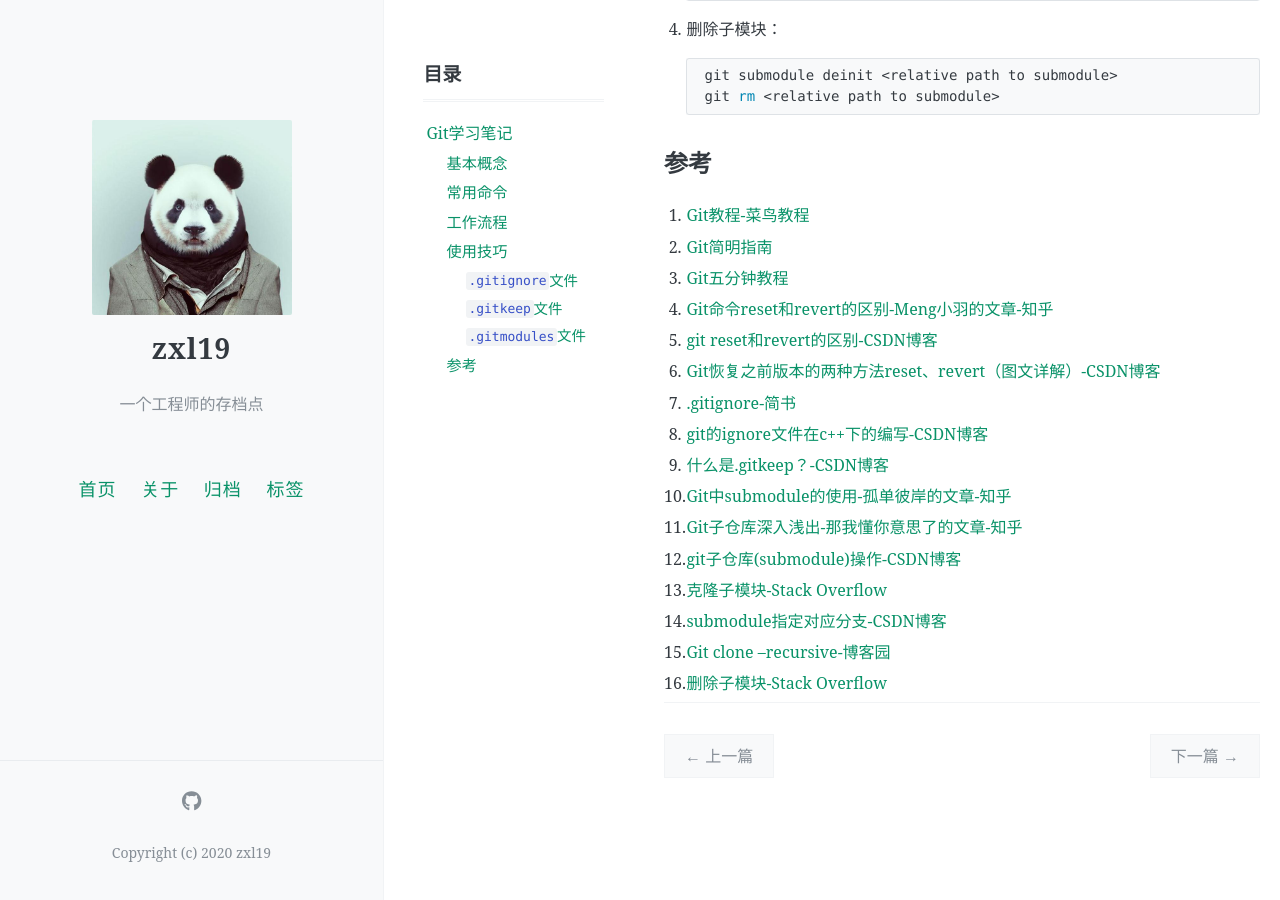
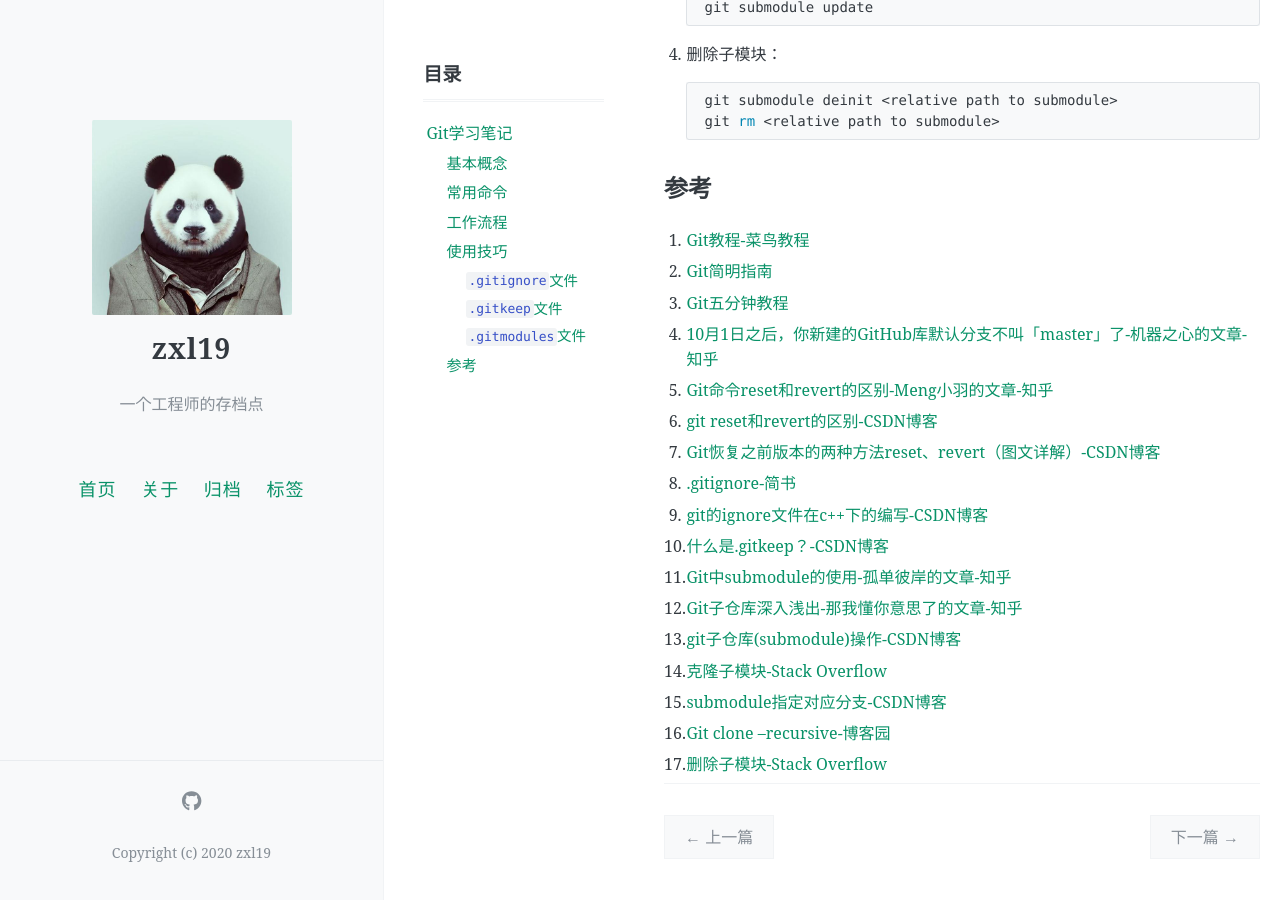
Before and after one commit to zxl19/zxl19.github.io, a Jekyll site: the page built from _posts/2021-08-14-git-note.md, in a window 1280 px wide and 900 px high, scrolled down 4551 px. Built offline with Jekyll 4.4.1, drawn with Linux system fonts in a browser that asks for light colours; comment, search, counter and statistics services are not loaded; some of the changed text lies outside the part shown.

Commit message:
Update Posts

````diff
--- a/_posts/2021-08-14-git-note.md
+++ b/_posts/2021-08-14-git-note.md
@@ -64,7 +64,7 @@ pinned: false
     git remote remove origin
     ```
 
-5. 分支：将特性开发绝缘，默认分支为`master`或`main`：
+5. 分支：将特性开发绝缘，默认分支为`master`，**自2020年10月1日起，GitHub将新仓库的默认分支改为`main`：**
 
     ```shell
     # 新建分支并切换
@@ -262,16 +262,17 @@ GitHub官方提供了模板：[github/gitignore](https://github.com/github/gitig
 1. [Git教程-菜鸟教程](https://www.runoob.com/git/git-tutorial.html)
 2. [Git简明指南](https://www.runoob.com/manual/git-guide/)
 3. [Git五分钟教程](https://www.runoob.com/w3cnote/git-five-minutes-tutorial.html)
-4. [Git命令reset和revert的区别-Meng小羽的文章-知乎](https://zhuanlan.zhihu.com/p/412482122)
-5. [git reset和revert的区别-CSDN博客](https://blog.csdn.net/qq_41800366/article/details/114943539)
-6. [Git恢复之前版本的两种方法reset、revert（图文详解）-CSDN博客](https://blog.csdn.net/yxlshk/article/details/79944535)
-7. [.gitignore-简书](https://www.jianshu.com/p/699ed86028c2)
-8. [git的ignore文件在c++下的编写-CSDN博客](https://blog.csdn.net/dong_beijing/article/details/79860967)
-9. [什么是.gitkeep？-CSDN博客](https://blog.csdn.net/qq_37164975/article/details/106131919)
-10. [Git中submodule的使用-孤单彼岸的文章-知乎](https://zhuanlan.zhihu.com/p/87053283)
-11. [Git子仓库深入浅出-那我懂你意思了的文章-知乎](https://zhuanlan.zhihu.com/p/100214931)
-12. [git子仓库(submodule)操作-CSDN博客](https://blog.csdn.net/whuzhang16/article/details/120182063)
-13. [克隆子模块-Stack Overflow](https://stackoverflow.com/questions/24777973/adding-git-submodules-automatically-gitmodules)
-14. [submodule指定对应分支-CSDN博客](https://blog.csdn.net/weboof/article/details/108517187)
-15. [Git clone --recursive-博客园](https://www.cnblogs.com/love-zf/p/13192734.html)
-16. [删除子模块-Stack Overflow](https://stackoverflow.com/questions/1260748/how-do-i-remove-a-submodule)
+4. [10月1日之后，你新建的GitHub库默认分支不叫「master」了-机器之心的文章-知乎](https://zhuanlan.zhihu.com/p/257179306)
+5. [Git命令reset和revert的区别-Meng小羽的文章-知乎](https://zhuanlan.zhihu.com/p/412482122)
+6. [git reset和revert的区别-CSDN博客](https://blog.csdn.net/qq_41800366/article/details/114943539)
+7. [Git恢复之前版本的两种方法reset、revert（图文详解）-CSDN博客](https://blog.csdn.net/yxlshk/article/details/79944535)
+8. [.gitignore-简书](https://www.jianshu.com/p/699ed86028c2)
+9. [git的ignore文件在c++下的编写-CSDN博客](https://blog.csdn.net/dong_beijing/article/details/79860967)
+10. [什么是.gitkeep？-CSDN博客](https://blog.csdn.net/qq_37164975/article/details/106131919)
+11. [Git中submodule的使用-孤单彼岸的文章-知乎](https://zhuanlan.zhihu.com/p/87053283)
+12. [Git子仓库深入浅出-那我懂你意思了的文章-知乎](https://zhuanlan.zhihu.com/p/100214931)
+13. [git子仓库(submodule)操作-CSDN博客](https://blog.csdn.net/whuzhang16/article/details/120182063)
+14. [克隆子模块-Stack Overflow](https://stackoverflow.com/questions/24777973/adding-git-submodules-automatically-gitmodules)
+15. [submodule指定对应分支-CSDN博客](https://blog.csdn.net/weboof/article/details/108517187)
+16. [Git clone --recursive-博客园](https://www.cnblogs.com/love-zf/p/13192734.html)
+17. [删除子模块-Stack Overflow](https://stackoverflow.com/questions/1260748/how-do-i-remove-a-submodule)
````
Also changed, not shown: _posts/2020-06-03-vscode-setup.md (+4 -0 lines), _posts/2020-06-06-markdown-editor.md (+25 -3 lines).
